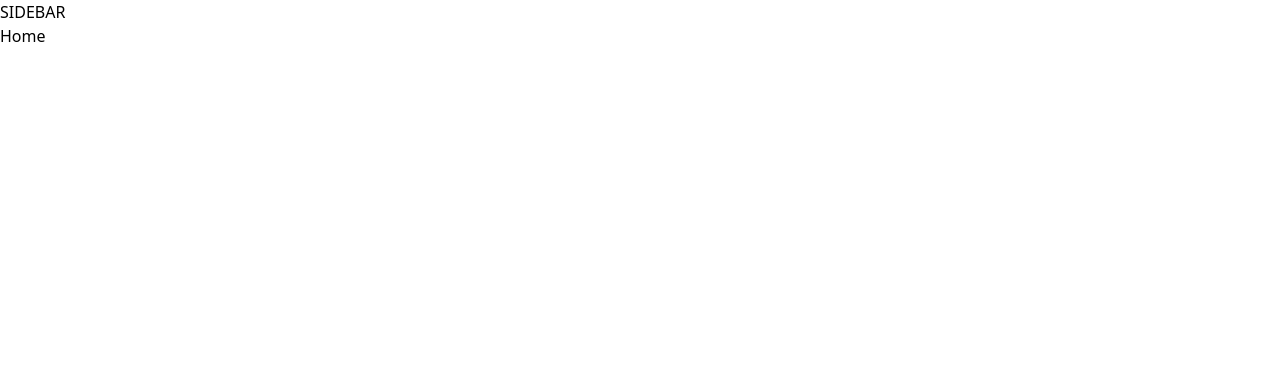
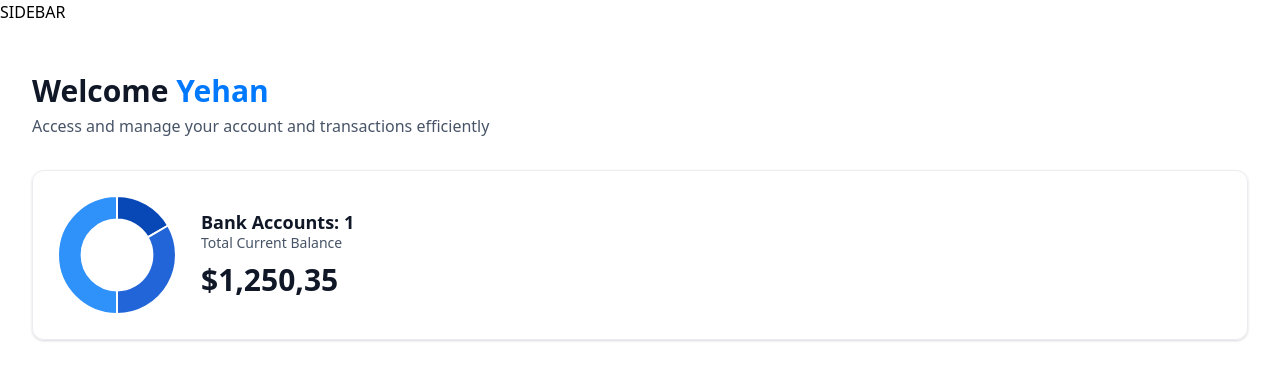
Before and after one commit to F-erno4004/BankingApp-Nextjs-, a Next.js app: page / in a window 1280 px wide. Shown: the top 380 px of the page. Built offline with nearby package versions, Linux system fonts and the light colour scheme.

Commit message:
Add UI components for home page and update dependencies
- Implement Headerbox, TotalBalancebox, AnimatedCounter, and DoughnutChart components
- Update package.json and package-lock.json to use newer versions of chart.js and query-string

```diff
--- a/app/(root)/page.tsx
+++ b/app/(root)/page.tsx
@@ -1,8 +1,30 @@
 import React from 'react'
+import Headerbox from '@/components/ui/Headerbox'
+import TotalBalancebox from '@/components/ui/TotalBalancebox'
+
 
 const Home = () => {
+
+  const loggedIn = {firstName: 'Yehan'}
   return (
-    <div>Home</div>
+    <section className='home'>
+      <div className='home-content'>
+        <header className='home-header'>
+          <Headerbox
+            type = "greeting"
+            title= "Welcome"
+            user = {loggedIn?.firstName || 'Guest'}
+            subtext = "Access and manage your account and transactions efficiently"
+          />
+          <TotalBalancebox
+            accounts={[]}
+            totalBanks={1}
+            totalCurrentBalance={1250.35}
+          />
+        </header>
+
+      </div>
+    </section>
   )
 }
 
--- /dev/null
+++ b/components/ui/AnimatedCounter.tsx
@@ -0,0 +1,20 @@
+'use client';
+
+import React from 'react'
+import CountUp from 'react-countup'
+
+const AnimatedCounter = ({amount}:{amount: number}) => {
+  return (
+    <div className='w-full'>
+        <CountUp
+            duration={1.5}
+            decimals={2}
+            decimal=','
+            prefix='$'
+            end ={amount}
+        />
+    </div>
+  )
+}
+
+export default AnimatedCounter
--- /dev/null
+++ b/components/ui/DoughnutChart.tsx
@@ -0,0 +1,34 @@
+"use client"
+
+import {Chart as ChartJS, ArcElement, Tooltip, Legend} from 'chart.js';
+import { Doughnut } from 'react-chartjs-2';
+
+ChartJS.register(ArcElement,Tooltip,Legend);
+
+const DoughnutChart = ({accounts}: DoughnutChartProps) =>{
+
+    const data = {
+        datasets: [
+            {
+                label: "Banks",
+                data: [1250, 2500, 3750],
+                backgroundColor: ['#0747b6','#2265d8','#2f91fa']
+            }
+        ],
+        labels: ['Bank 1', 'Bank 2', 'Bank 3']
+    }
+    return <Doughnut
+                data ={data}
+                options={{
+                    cutout: '60%',
+                    plugins: {
+                        legend:{
+                            display: false
+                        }
+                    }
+                }}
+
+            />
+}
+
+export default DoughnutChart
--- /dev/null
+++ b/components/ui/Headerbox.tsx
@@ -0,0 +1,20 @@
+import React from 'react'
+
+const Headerbox = ({ type = "title", title, subtext, user}: HeaderBoxProps) => {
+  return (
+    <div className='header-box'>
+        <h1 className='header-box-title'>
+            {title}
+            {type === 'greeting' &&(
+                <span className='text-bankGradient'>
+                    &nbsp;{user}
+                </span>
+            )}
+        </h1>
+        <p className='header-box-subtext'>{subtext}</p>
+
+    </div>
+  )
+}
+
+export default Headerbox
--- /dev/null
+++ b/components/ui/TotalBalancebox.tsx
@@ -0,0 +1,35 @@
+import { formatAmount } from '@/lib/utils'
+import React from 'react'
+import AnimatedCounter from './AnimatedCounter'
+import DoughnutChart from './DoughnutChart'
+
+const TotalBalancebox = ({accounts=[], totalBanks, totalCurrentBalance}: TotlaBalanceBoxProps) => {
+  return (
+    <section className='total-balance'>
+        <div className='total-balance-chart'>
+           <DoughnutChart accounts ={accounts}/>
+        </div>
+
+        <div>
+            <h2 className='header-2'>
+                Bank Accounts: {totalBanks}
+            </h2>
+            <div className='flex flex-col gap-2'>
+                <p className='total-balance-label'>
+                    Total Current Balance
+                </p>
+
+                <div className='total-balance-amount flex-center gap-2'>
+                    <AnimatedCounter
+                        amount={totalCurrentBalance}
+                    />
+                </div>
+
+            </div>
+
+        </div>
+    </section>
+  )
+}
+
+export default TotalBalancebox
--- a/package.json
+++ b/package.json
@@ -17,7 +17,7 @@
     "@radix-ui/react-slot": "^1.0.2",
     "@radix-ui/react-tabs": "^1.0.4",
     "@sentry/nextjs": "^7.112.2",
-    "chart.js": "^4.4.2",
+    "chart.js": "^4.6.1",
     "class-variance-authority": "^0.7.0",
     "clsx": "^2.1.1",
     "dwolla-v2": "^3.4.0",
@@ -25,7 +25,7 @@
     "next": "14.2.3",
     "node-appwrite": "^12.0.1",
     "plaid": "^23.0.0",
-    "query-string": "^9.0.0",
+    "query-string": "^9.5.1",
     "react": "^18",
     "react-chartjs-2": "^5.2.0",
     "react-countup": "^6.5.3",
```
Also changed, not shown: 1 other file (tests, documents, lock files or other folders).
